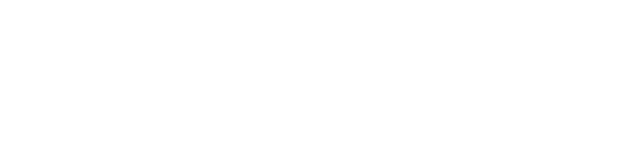
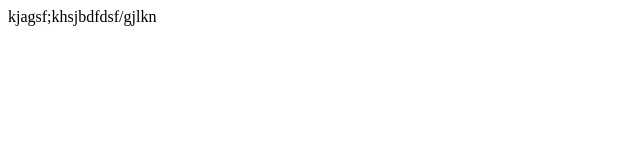
Before and after one commit to kvachi141/web01, a plain HTML site: page index.html in a window 1280 px wide. Shown: the whole page, without its empty margins (0-640 px from the left). Drawn offline with Linux system fonts and the light colour scheme.

Commit message:
Update index.html

```diff
--- a/index.html
+++ b/index.html
@@ -4,6 +4,6 @@
 	<title>DEMOT TEMPLATE</title>
 </head>
 <body>
-
+kjagsf;khsjbdfdsf/gjlkn
 </body>
 </html>
```
